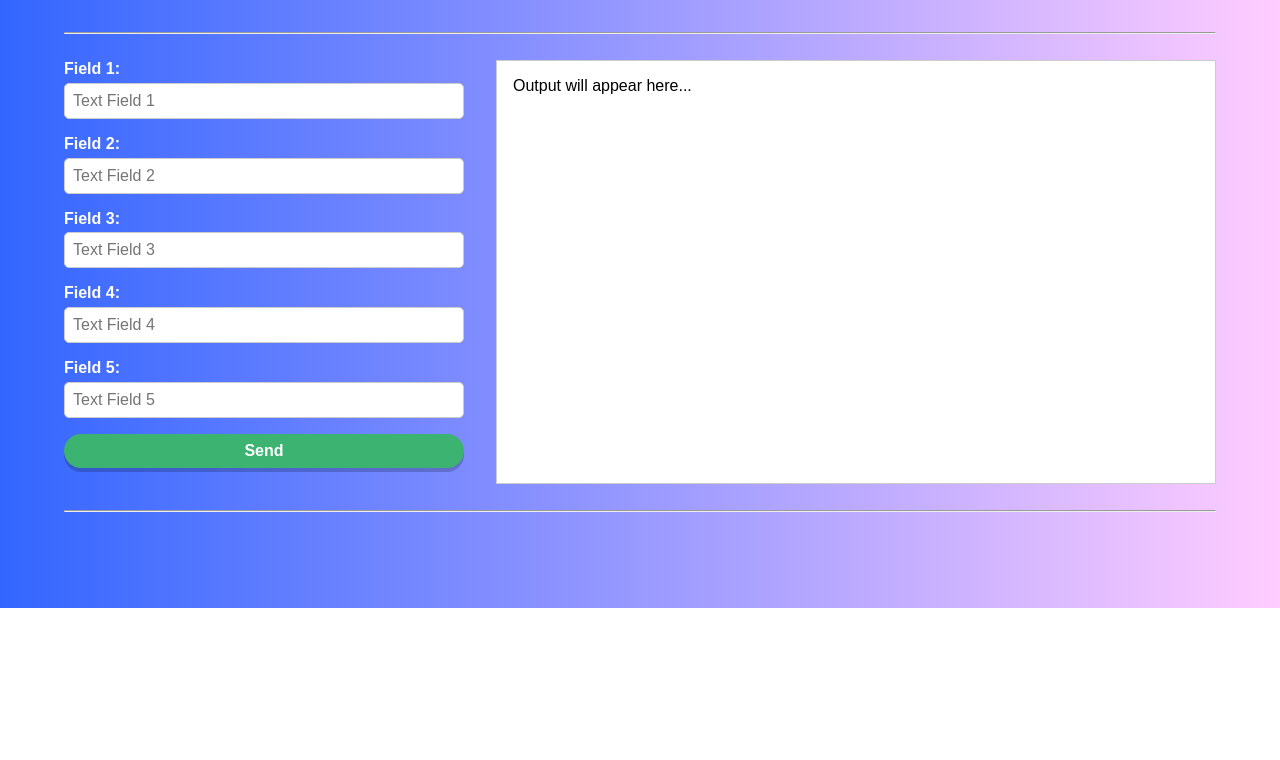
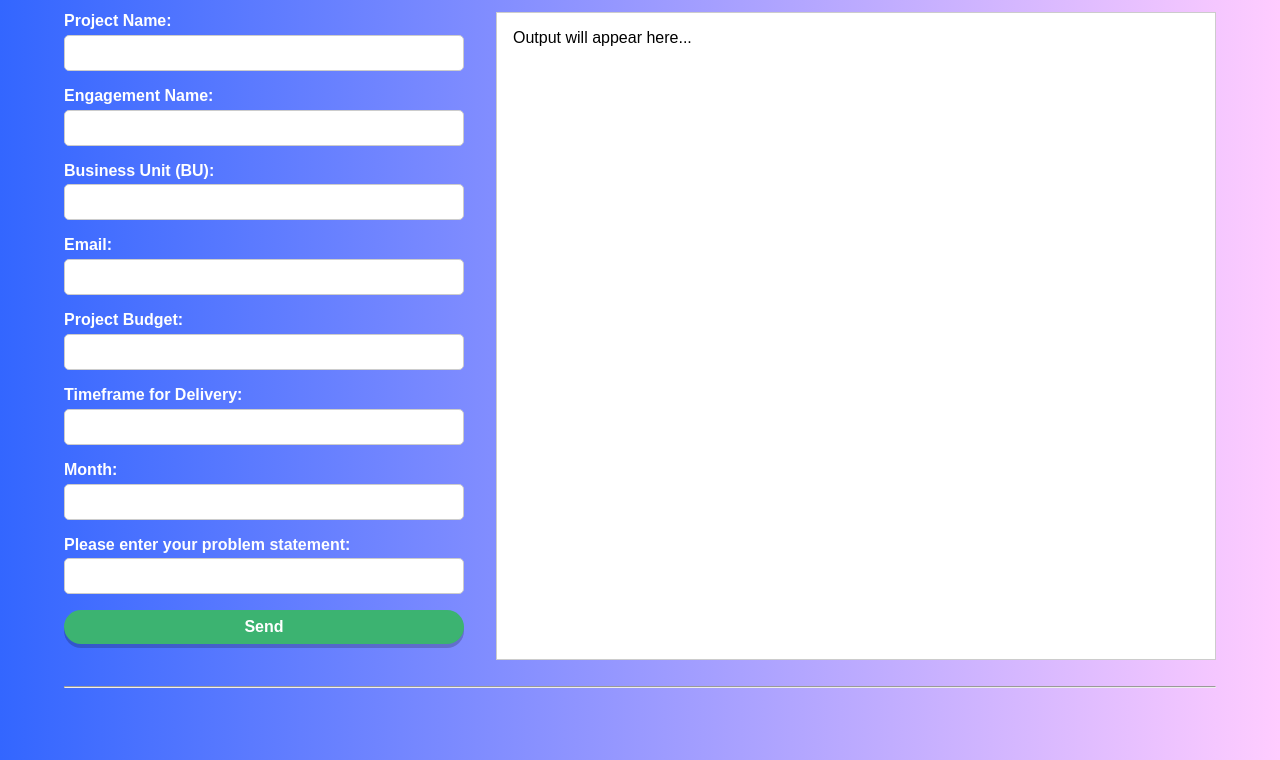
Before and after one commit to Agentic-Squad/Estimation, a plain HTML site: page index.html in a window 1280 px wide. Shown: the part 192-952 px from the top of the page. Before the commit the page ends 800 px from the top, so only its background shows below. Drawn offline with Linux system fonts and the light colour scheme.

Commit message:
Updated field names.

```diff
--- a/index.html
+++ b/index.html
@@ -12,7 +12,7 @@
   body {
     font-family: Arial, sans-serif;
     margin: 0;
-    padding: 4em 2em 2em 2em;
+    padding: 1em 2em 4em 2em;
     background: linear-gradient(to right, #3366ff 0%, #ffccff 100%);
     color: #fff;
     display: flex;
@@ -164,6 +164,7 @@ header h2 {
       margin-bottom: 1em;
       padding: 0.5em;
       font-size: 1em;
+      #color: white;
     }
     #output {
       flex: 1;
@@ -189,6 +190,7 @@ header h2 {
 </header>
 
 <hr><br>
+
 <!--
 <header>
   <div style="display: flex; justify-content: flex-end; align-items: center; padding: 1em 0; gap: 1em;">
@@ -207,17 +209,22 @@ header h2 {
 -->
   <div class="container">
     <form name="uipath-demo" method="POST" data-netlify="true" onsubmit="handleSubmit(event)">
-      <label for="field1">Field 1:</label><input type="text" id="field1" name="field1" placeholder="Text Field 1" required />
-      <label for="field2">Field 2:</label><input type="text" id="field2" name="field2" placeholder="Text Field 2" required />
-      <label for="field3">Field 3:</label><input type="text" id="field3" name="field3" placeholder="Text Field 3" required />
-      <label for="field4">Field 4:</label><input type="text" id="field4" name="field4" placeholder="Text Field 4" required />
-      <label for="field5">Field 5:</label><input type="text" id="field5" name="field5" placeholder="Text Field 5" required />
+      <label for="field1">Project Name:</label><input type="text" id="field1" name="field1" required />
+      <label for="field2">Engagement Name:</label><input type="text" id="field2" name="field2" required />
+      <label for="field3">Business Unit (BU):</label><input type="text" id="field3" name="field3" required />
+      <label for="field4">Email:</label><input type="text" id="field4" name="field4" />
+      <label for="field5">Project Budget:</label><input type="text" id="field5" name="field5" required />
+	  <label for="field6">Timeframe for Delivery:</label><input type="text" id="field6" name="field6" required />
+	  <label for="field7">Month:</label><input type="text" id="field7" name="field7" required />
+	  <label for="field8">Please enter your problem statement:</label><input type="text" id="field8" name="field8" required />
       <button type="submit" style="color:white;">Send</button>
     </form>
 
     <div id="output">Output will appear here...</div>
   </div>
-<br><hr>
+<br>
+<hr>
+
   <script>
     async function handleSubmit(event) {
       event.preventDefault();
```
